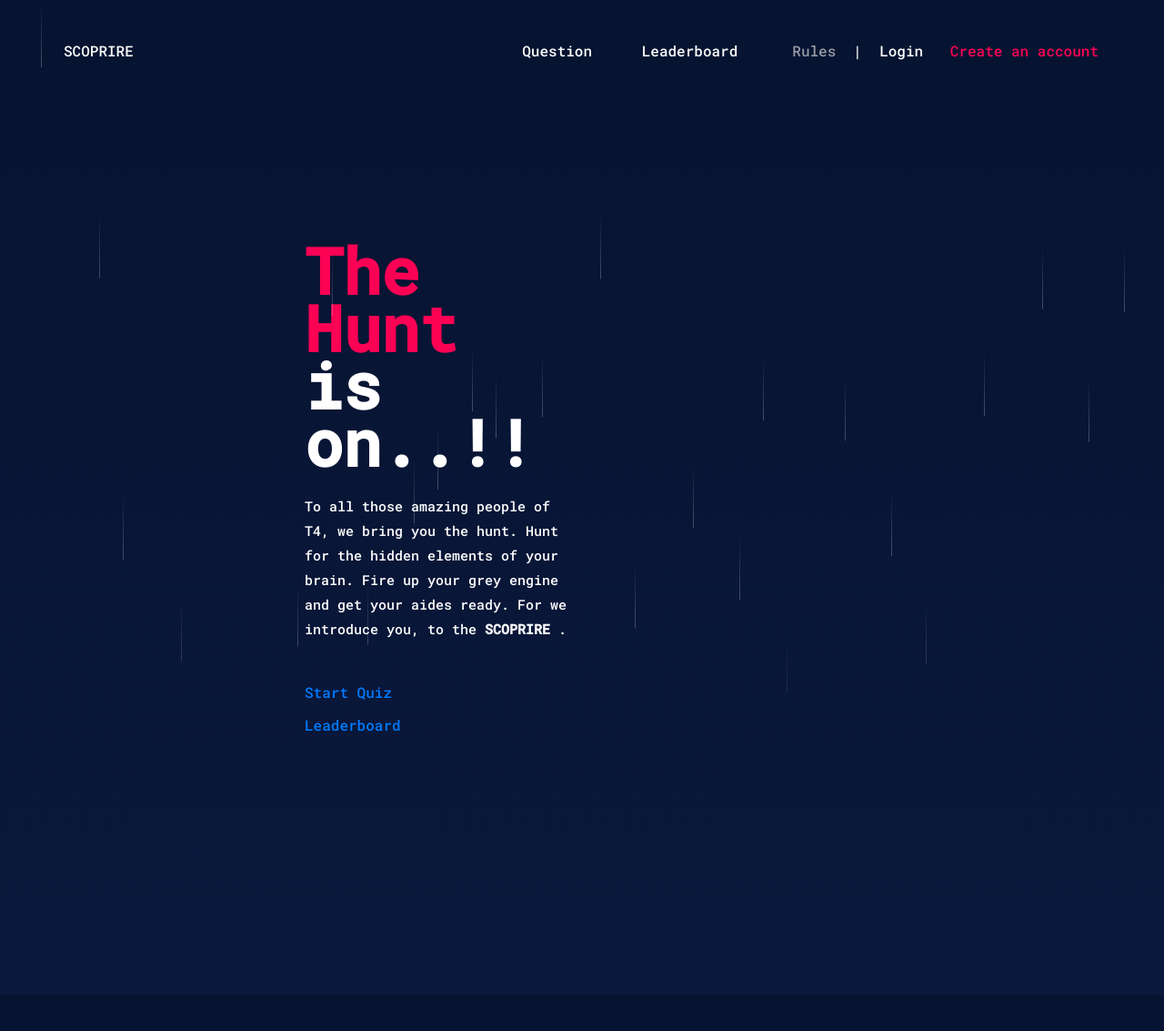
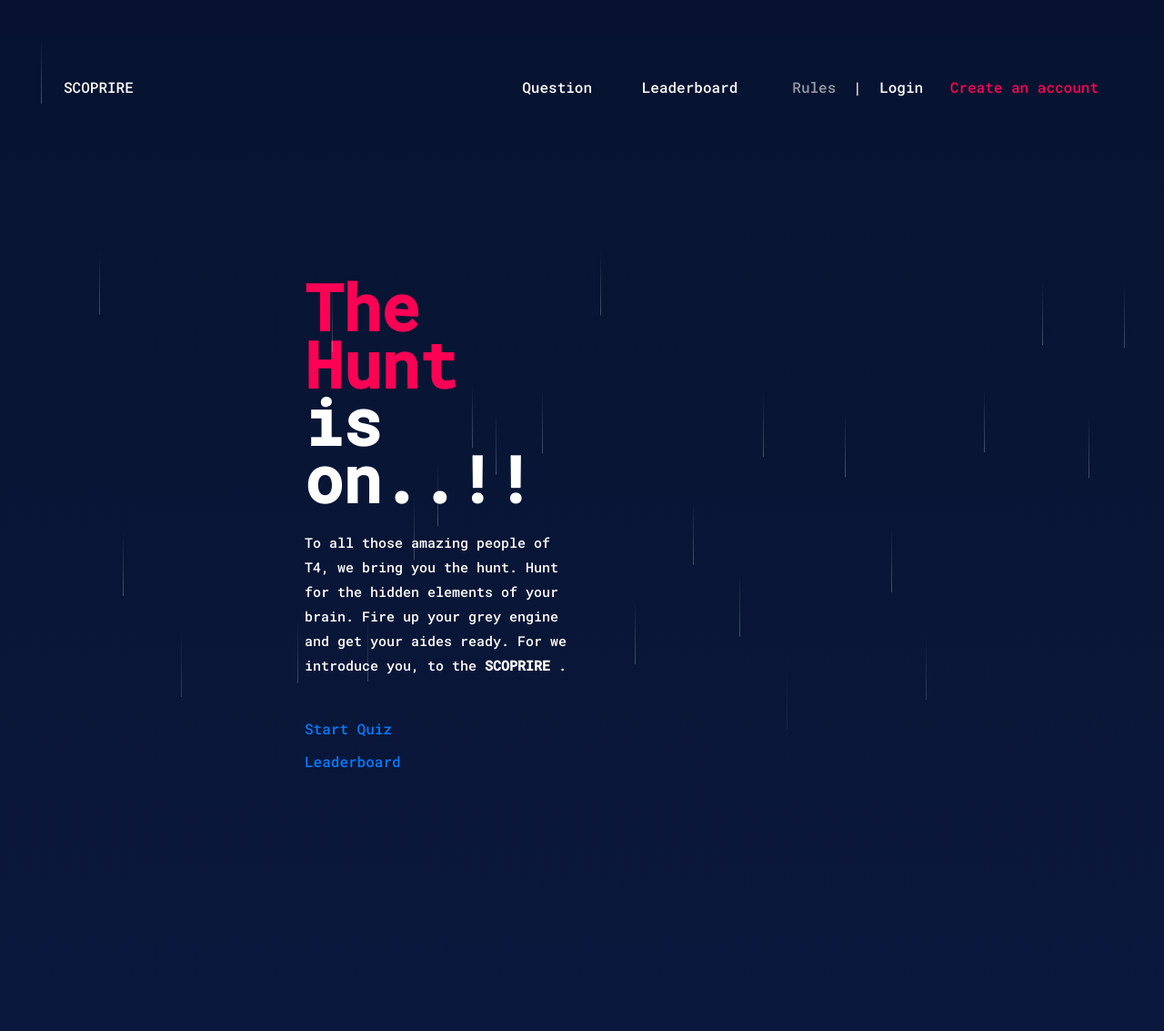
Before and after one commit to mdb571/scoprire-oth, a Django app: page / in a window 1280 px wide; the page is wider, and only the part inside the window is pictured. Shown: that part at 91% size. Before the commit the page ends 804 px from the top of that part, so only its background shows below. Run offline with Django 3.2, Linux system fonts and the light colour scheme; some libraries are stand-ins or nearby versions.

Commit message:
added padding

```diff
--- a/treasurehunt/static/styles/style.css
+++ b/treasurehunt/static/styles/style.css
@@ -263,6 +263,7 @@ body {
 	background-color:#06122f;
 	color: #c6c6c6;
 	font-family: 'Roboto Mono', monospace;
+	padding-top: 40px;
 
 }
 
```
